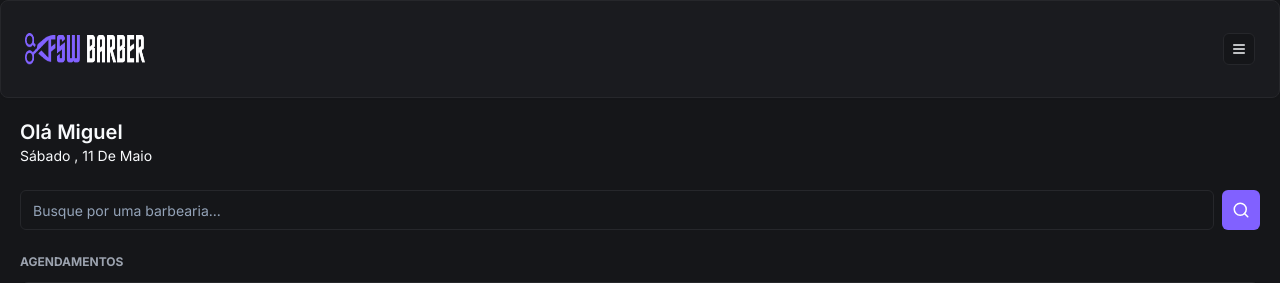
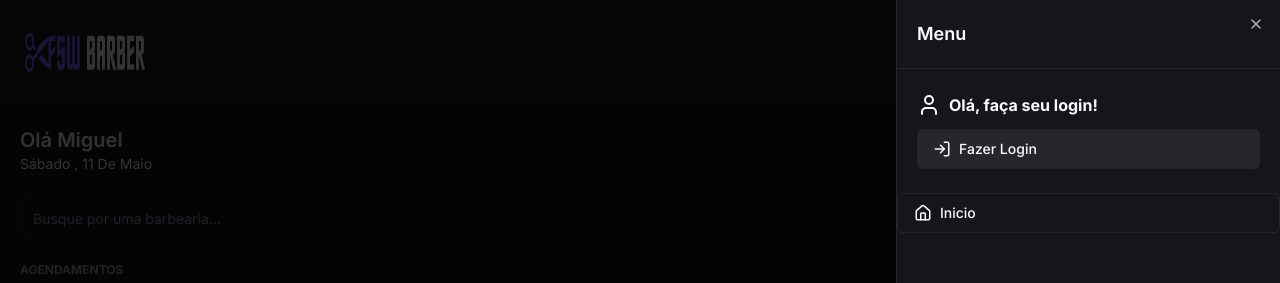
Before and after one commit to edumatheus65/fsw-barber, a Next.js app: page / in a window 1280 px wide. Both pictures are taken after a click on the button 1239 px from the left and 49 px from the top of the page. Shown: the top 283 px of the page. Built offline with nearby package versions, Linux system fonts and the light colour scheme; no server answers; the database is empty.

Commit message:
feat: add sign and signout

```diff
--- a/app/_components/header.tsx
+++ b/app/_components/header.tsx
@@ -1,16 +1,85 @@
+"use client";
+
 import Image from 'next/image';
 import { Card, CardContent } from './ui/card'
 import { Button } from './ui/button';
-import { MenuIcon } from 'lucide-react';
+import { CalendarIcon, HomeIcon, LogInIcon, LogOutIcon, MenuIcon, UserIcon } from 'lucide-react';
+import { Sheet, SheetContent, SheetHeader, SheetTitle, SheetTrigger } from './ui/sheet';
+import { signIn, signOut, useSession } from 'next-auth/react';
+import { Avatar, AvatarImage } from './ui/avatar';
+import Link from 'next/link';
+
 
 const Header = () => {
+    const { data, status } = useSession();
+
+    const handleLogoutClick = () => signOut();
+
+    const handleLoginClick = () => signIn("google");
+
     return (
         <Card>
             <CardContent className='p5 py-8 justify-between flex flex-row'>
                 <Image src="/logo.png" alt="FSW Barber" height={22} width={120} />
-                <Button variant="outline" size="icon" className='h-8 w-8'>
-                    <MenuIcon size={16} />
-                </Button>
+                <Sheet>
+                    <SheetTrigger asChild>
+                        <Button variant="outline" size="icon">
+                            <MenuIcon size={16} />
+                        </Button>
+                    </SheetTrigger>
+
+                    <SheetContent className='p-0'>
+                        <SheetHeader className='text-left border-b border-solid border-secondary p-5'>
+                            <SheetTitle>Menu</SheetTitle>
+                        </SheetHeader>
+
+                        {data?.user ? (
+                            <div className="flex justify-between px-5 py-6 items-center">
+                                <div className="flex items-center gap-3">
+                                    <Avatar>
+                                        <AvatarImage src={data.user?.image ?? ""} />
+                                    </Avatar>
+
+                                    <h2 className='font-bold'>{data.user.name}</h2>
+                                </div>
+
+                                <Button variant="secondary" size="icon">
+                                    <LogOutIcon onClick={handleLogoutClick} />
+                                </Button>
+                            </div>
+                        ) : (
+                            <div className='flex flex-col px-5 py-6 gap-3'>
+                                <div className="flex item-center gap-2">
+                                    <UserIcon />
+                                    <h2 className='font-bold'>Olá, faça seu login!</h2>
+                                </div>
+                                <Button variant="secondary" className="w-full justify-start" onClick={handleLoginClick}>
+                                    <LogInIcon className='mr-2' size={18} />
+                                    Fazer Login
+                                </Button>
+                            </div>
+                        )}
+
+                        <div className="flex flex-col gap-3">
+                            <Button variant="outline" className='justify-start' asChild>
+                                <Link href="/">
+                                    <HomeIcon size={18} className='mr-2' />
+                                    Inicio
+                                </Link>
+                            </Button>
+
+                            {data?.user && (
+                                <Button variant="outline" className='justify-start'>
+                                    <Link href="/bookings">
+                                        <CalendarIcon size={18} className="mr-2" />
+                                        Agendamentos
+                                    </Link>
+                                </Button>
+                            )}
+                        </div>
+                    </SheetContent>
+
+                </Sheet>
             </CardContent>
         </Card>
     );
--- /dev/null
+++ b/app/_components/ui/sheet.tsx
@@ -0,0 +1,140 @@
+"use client"
+
+import * as React from "react"
+import * as SheetPrimitive from "@radix-ui/react-dialog"
+import { cva, type VariantProps } from "class-variance-authority"
+import { X } from "lucide-react"
+
+import { cn } from "@/app/_lib/utils"
+
+const Sheet = SheetPrimitive.Root
+
+const SheetTrigger = SheetPrimitive.Trigger
+
+const SheetClose = SheetPrimitive.Close
+
+const SheetPortal = SheetPrimitive.Portal
+
+const SheetOverlay = React.forwardRef<
+  React.ElementRef<typeof SheetPrimitive.Overlay>,
+  React.ComponentPropsWithoutRef<typeof SheetPrimitive.Overlay>
+>(({ className, ...props }, ref) => (
+  <SheetPrimitive.Overlay
+    className={cn(
+      "fixed inset-0 z-50 bg-black/80  data-[state=open]:animate-in data-[state=closed]:animate-out data-[state=closed]:fade-out-0 data-[state=open]:fade-in-0",
+      className
+    )}
+    {...props}
+    ref={ref}
+  />
+))
+SheetOverlay.displayName = SheetPrimitive.Overlay.displayName
+
+const sheetVariants = cva(
+  "fixed z-50 gap-4 bg-background p-6 shadow-lg transition ease-in-out data-[state=open]:animate-in data-[state=closed]:animate-out data-[state=closed]:duration-300 data-[state=open]:duration-500",
+  {
+    variants: {
+      side: {
+        top: "inset-x-0 top-0 border-b data-[state=closed]:slide-out-to-top data-[state=open]:slide-in-from-top",
+        bottom:
+          "inset-x-0 bottom-0 border-t data-[state=closed]:slide-out-to-bottom data-[state=open]:slide-in-from-bottom",
+        left: "inset-y-0 left-0 h-full w-3/4 border-r data-[state=closed]:slide-out-to-left data-[state=open]:slide-in-from-left sm:max-w-sm",
+        right:
+          "inset-y-0 right-0 h-full w-3/4  border-l data-[state=closed]:slide-out-to-right data-[state=open]:slide-in-from-right sm:max-w-sm",
+      },
+    },
+    defaultVariants: {
+      side: "right",
+    },
+  }
+)
+
+interface SheetContentProps
+  extends React.ComponentPropsWithoutRef<typeof SheetPrimitive.Content>,
+    VariantProps<typeof sheetVariants> {}
+
+const SheetContent = React.forwardRef<
+  React.ElementRef<typeof SheetPrimitive.Content>,
+  SheetContentProps
+>(({ side = "right", className, children, ...props }, ref) => (
+  <SheetPortal>
+    <SheetOverlay />
+    <SheetPrimitive.Content
+      ref={ref}
+      className={cn(sheetVariants({ side }), className)}
+      {...props}
+    >
+      {children}
+      <SheetPrimitive.Close className="absolute right-4 top-4 rounded-sm opacity-70 ring-offset-background transition-opacity hover:opacity-100 focus:outline-none focus:ring-2 focus:ring-ring focus:ring-offset-2 disabled:pointer-events-none data-[state=open]:bg-secondary">
+        <X className="h-4 w-4" />
+        <span className="sr-only">Close</span>
+      </SheetPrimitive.Close>
+    </SheetPrimitive.Content>
+  </SheetPortal>
+))
+SheetContent.displayName = SheetPrimitive.Content.displayName
+
+const SheetHeader = ({
+  className,
+  ...props
+}: React.HTMLAttributes<HTMLDivElement>) => (
+  <div
+    className={cn(
+      "flex flex-col space-y-2 text-center sm:text-left",
+      className
+    )}
+    {...props}
+  />
+)
+SheetHeader.displayName = "SheetHeader"
+
+const SheetFooter = ({
+  className,
+  ...props
+}: React.HTMLAttributes<HTMLDivElement>) => (
+  <div
+    className={cn(
+      "flex flex-col-reverse sm:flex-row sm:justify-end sm:space-x-2",
+      className
+    )}
+    {...props}
+  />
+)
+SheetFooter.displayName = "SheetFooter"
+
+const SheetTitle = React.forwardRef<
+  React.ElementRef<typeof SheetPrimitive.Title>,
+  React.ComponentPropsWithoutRef<typeof SheetPrimitive.Title>
+>(({ className, ...props }, ref) => (
+  <SheetPrimitive.Title
+    ref={ref}
+    className={cn("text-lg font-semibold text-foreground", className)}
+    {...props}
+  />
+))
+SheetTitle.displayName = SheetPrimitive.Title.displayName
+
+const SheetDescription = React.forwardRef<
+  React.ElementRef<typeof SheetPrimitive.Description>,
+  React.ComponentPropsWithoutRef<typeof SheetPrimitive.Description>
+>(({ className, ...props }, ref) => (
+  <SheetPrimitive.Description
+    ref={ref}
+    className={cn("text-sm text-muted-foreground", className)}
+    {...props}
+  />
+))
+SheetDescription.displayName = SheetPrimitive.Description.displayName
+
+export {
+  Sheet,
+  SheetPortal,
+  SheetOverlay,
+  SheetTrigger,
+  SheetClose,
+  SheetContent,
+  SheetHeader,
+  SheetFooter,
+  SheetTitle,
+  SheetDescription,
+}
--- /dev/null
+++ b/app/_providers/auth.tsx
@@ -0,0 +1,14 @@
+"use client";
+
+import { SessionProvider } from "next-auth/react";
+import { ReactNode } from "react";
+
+const AuthProvider = ({ children }: { children: ReactNode }) => {
+  return (
+    <SessionProvider>
+      {children}
+    </SessionProvider>
+  );
+}
+
+export default AuthProvider;
--- a/app/layout.tsx
+++ b/app/layout.tsx
@@ -2,6 +2,7 @@
 import { Inter } from "next/font/google";
 import "./globals.css";
 import Footer from "./_components/footer";
+import AuthProvider from "./_providers/auth";
 
 const inter = Inter({ subsets: ["latin"] });
 
@@ -18,8 +19,10 @@
   return (
     <html lang="en">
       <body className={`${inter.className} dark`}>
-        {children}
-        <Footer />
+        <AuthProvider>
+          {children}
+          <Footer />
+        </AuthProvider>
       </body>
     </html>
   );
--- a/package.json
+++ b/package.json
@@ -15,6 +15,7 @@
     "@auth/prisma-adapter": "^2.1.0",
     "@prisma/client": "^5.13.0",
     "@radix-ui/react-avatar": "^1.0.4",
+    "@radix-ui/react-dialog": "^1.0.5",
     "@radix-ui/react-slot": "^1.0.2",
     "class-variance-authority": "^0.7.0",
     "clsx": "^2.1.1",
```
Also changed, not shown: 1 other file (tests, documents, lock files or other folders).
